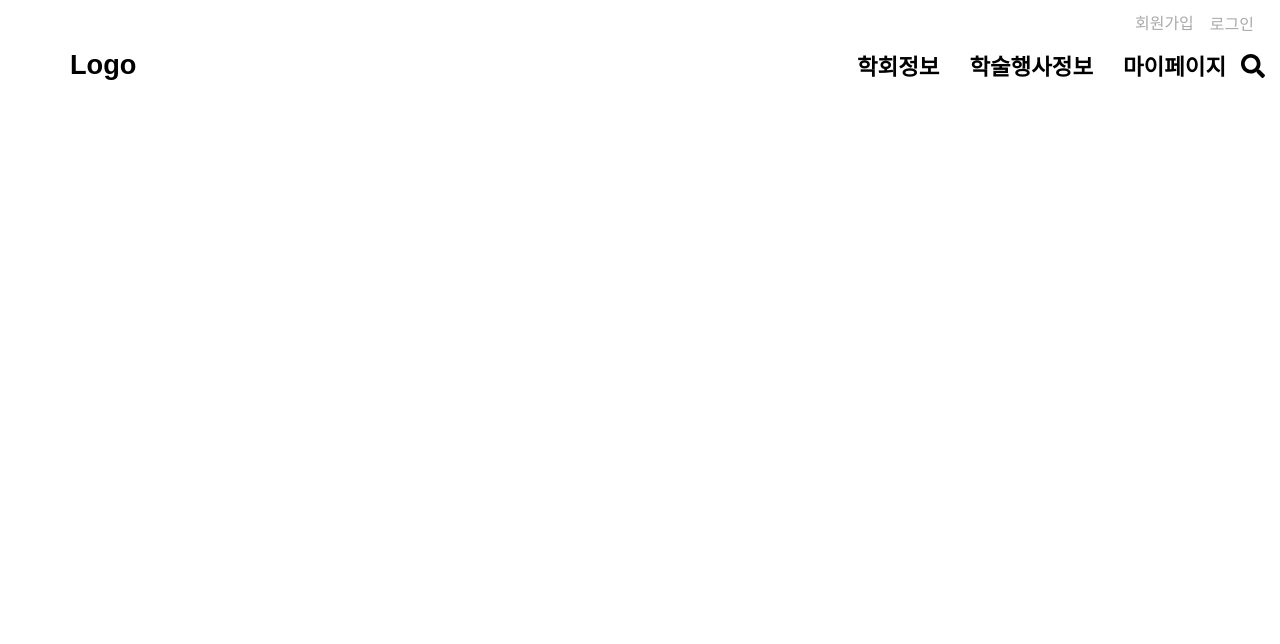
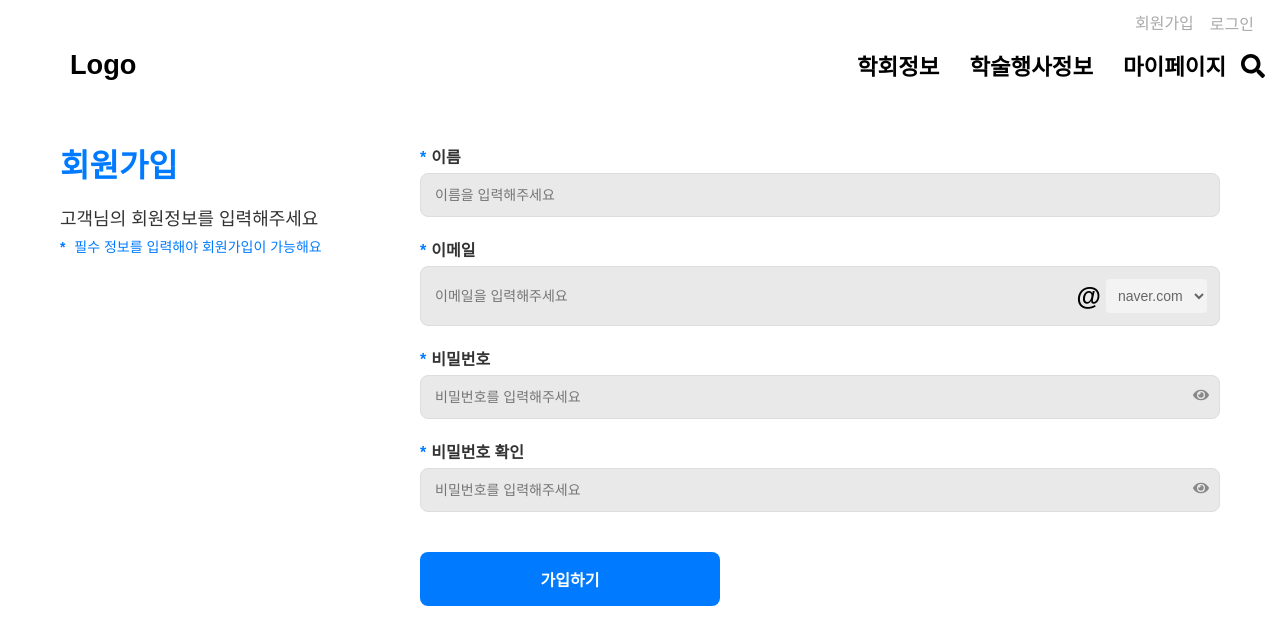
Before and after one commit to jeehyunbang/geniusmaker, a React (Create React App) app in the folder my-app/: page /register in a window 1280 px wide. Shown: the top 644 px of the page. Built offline with nearby package versions, Linux system fonts and the light colour scheme.

Commit message:
250213_3cjw

```diff
--- a/my-app/src/App.js
+++ b/my-app/src/App.js
@@ -4,6 +4,7 @@ import './App.css';
 import { FaSearch } from 'react-icons/fa';
 import Conference from './components/Conference';
 import ConferenceMem from './components/ConferenceMem'; // ConferenceMem 추가
+import Register from "./components/Register";
 import Event from './components/Event';
 import Home from './components/Home';
 import Member from './components/Member'; // 기존 Member 유지, 새로운 경로로 이동
@@ -58,7 +59,7 @@ function App() {
 
         {/* 기존 Member.js가 필요하면 새로운 경로로 이동 */}
         <Route path="/members/info" element={<Member />} />
-
+        <Route path="/register" element={<Register />} />
         <Route path="/select" element={<Select />} /> {/* Select 컴포넌트 라우트 추가 */}
         <Route path="/signup" element={<SignupForm />} />
         <Route path="/signup-con" element={<SignupFormCon/>} />
--- /dev/null
+++ b/my-app/src/components/Register.js
@@ -0,0 +1,142 @@
+import React, { useState } from "react";
+import "../css/SignupForm.css";
+import { FaEye, FaEyeSlash } from "react-icons/fa";
+
+export default function SignupForm() {
+  const [passwordVisible, setPasswordVisible] = useState(false);
+  const [confirmPasswordVisible, setConfirmPasswordVisible] = useState(false);
+  const [emailDomain, setEmailDomain] = useState("naver.com");
+  const [customDomain, setCustomDomain] = useState("");
+
+  const togglePasswordVisibility = () => {
+    setPasswordVisible(!passwordVisible);
+  };
+
+  const toggleConfirmPasswordVisibility = () => {
+    setConfirmPasswordVisible(!confirmPasswordVisible);
+  };
+
+  const handleDomainChange = (e) => {
+    const value = e.target.value;
+    if (value === "custom") {
+      setEmailDomain("");
+    } else {
+      setEmailDomain(value);
+      setCustomDomain(""); // Reset custom domain input
+    }
+  };
+
+  return (
+    <div className="signupform-container">
+      {/* Left Section */}
+      <div className="signupform-left">
+        <h1 className="signupform-title">회원가입</h1>
+        <p className="signupform-subtitle">
+          고객님의 회원정보를 입력해주세요
+          <br />
+          <span className="signupform-note">
+            <span className="signupform-required">*</span> 필수 정보를 입력해야 회원가입이 가능해요
+          </span>
+        </p>
+      </div>
+
+      {/* Right Section */}
+      <div className="signupform-right">
+        <form>
+          {/* Name */}
+          <div className="signupform-group">
+            <label>
+              <span className="signupform-required">*</span>이름
+            </label>
+            <div className="signupform-input-group">
+              <input
+                type="text"
+                placeholder="이름을 입력해주세요"
+                className="signupform-input-text"
+              />
+            </div>
+          </div>
+
+          {/* Email */}
+          <div className="signupform-group">
+            <label>
+              <span className="signupform-required">*</span>이메일
+            </label>
+            <div className="signupform-input-group">
+              <input
+                type="text"
+                placeholder="이메일을 입력해주세요"
+                className="signupform-input-text"
+              />
+              <span className="signupform-email-domain">@</span>
+              <select
+                className="signupform-domain-select"
+                value={emailDomain || "custom"}
+                onChange={handleDomainChange}
+              >
+                <option value="naver.com">naver.com</option>
+                <option value="gmail.com">gmail.com</option>
+                <option value="daum.net">daum.net</option>
+                <option value="custom">직접 입력</option>
+              </select>
+              {emailDomain === "" && (
+                <input
+                  type="text"
+                  placeholder="도메인을 입력해주세요"
+                  className="signupform-custom-domain-input"
+                  value={customDomain}
+                  onChange={(e) => setCustomDomain(e.target.value)}
+                />
+              )}
+            </div>
+          </div>
+
+          {/* Password */}
+          <div className="signupform-group">
+            <label>
+              <span className="signupform-required">*</span>비밀번호
+            </label>
+            <div className="signupform-input-group">
+              <input
+                type={passwordVisible ? "text" : "password"}
+                placeholder="비밀번호를 입력해주세요"
+                className="signupform-input-text"
+              />
+              <span
+                className="signupform-icon"
+                onClick={togglePasswordVisibility}
+              >
+                {passwordVisible ? <FaEyeSlash /> : <FaEye />}
+              </span>
+            </div>
+          </div>
+
+          {/* Confirm Password */}
+          <div className="signupform-group">
+            <label>
+              <span className="signupform-required">*</span>비밀번호 확인
+            </label>
+            <div className="signupform-input-group">
+              <input
+                type={confirmPasswordVisible ? "text" : "password"}
+                placeholder="비밀번호를 입력해주세요"
+                className="signupform-input-text"
+              />
+              <span
+                className="signupform-icon"
+                onClick={toggleConfirmPasswordVisibility}
+              >
+                {confirmPasswordVisible ? <FaEyeSlash /> : <FaEye />}
+              </span>
+            </div>
+          </div>
+
+          {/* Submit Button */}
+          <button type="submit" className="signupform-submit-button">
+            가입하기
+          </button>
+        </form>
+      </div>
+    </div>
+  );
+}
--- a/my-app/src/css/ConferenceDetail.css
+++ b/my-app/src/css/ConferenceDetail.css
@@ -102,7 +102,7 @@
   }
 
   .conference-name {
-    font-size:40px;
+    font-size:45px;
     font-weight: bold;
     color: #222;
   }
@@ -121,7 +121,7 @@
   }
 
   .conference-details li {
-    font-size: 16px;
+    font-size: 20px;
     font-weight: bold;
 
     margin: 8px 0;
@@ -134,7 +134,7 @@
 
   /* 링크 스타일 */
   .conference-details a {
-    color: #555555;
+    color: #1c54a7;
     text-decoration: none;
     font-weight: bold;
   }
--- /dev/null
+++ b/my-app/src/css/Register.css
@@ -0,0 +1,105 @@
+/* 전체 레이아웃 */
+.signupform-container {
+    display: flex;
+    justify-content: space-between; /* 좌우 배치 */
+    align-items: flex-start;
+    width: 100%;
+    max-width: 1200px; /* 고정된 최대 너비 */
+    margin: 0 auto; /* 가운데 정렬 */
+    padding: 50px 20px; /* 적당한 여백 */
+    box-sizing: border-box;
+  }
+
+  /* 왼쪽 이미지 업로드 영역 */
+  .signupform-left {
+    flex: 1;
+    max-width: 300px; /* 고정된 크기 */
+    padding-right: 30px;
+    margin-top: -25px;
+    display: flex;
+    flex-direction: column;
+    align-items: center;
+  }
+
+  .image-upload-section {
+    display: flex;
+    flex-direction: column;
+    align-items: center;
+    justify-content: center;
+    width: 100%;
+    padding: 20px;
+    border: 2px dashed #ccc;
+    border-radius: 10px;
+    background-color: #f9f9f9;
+    text-align: center;
+  }
+
+  .image-placeholder {
+    width: 150px;
+    height: 150px;
+    background-color: #ddd;
+    display: flex;
+    align-items: center;
+    justify-content: center;
+    border-radius: 10px;
+    margin-bottom: 10px;
+  }
+
+  .image-input {
+    margin-top: 10px;
+  }
+
+  /* 오른쪽 입력 폼 영역 */
+  .signupform-right {
+    flex: 2;
+    max-width: 800px; /* 고정된 크기 */
+  }
+
+  /* 입력 필드 공통 */
+  .signupform-group {
+    display: flex;
+    align-items: center;
+    justify-content: space-between;
+    margin-bottom: 15px;
+  }
+
+  .signupform-group label {
+    font-size: 16px;
+    font-weight: bold;
+    width: 150px;
+    text-align: right;
+    padding-right: 10px;
+  }
+
+  .signupform-input-text {
+    flex: 1;
+    padding: 10px;
+    border: 1px solid #ddd;
+    border-radius: 8px;
+    background-color: rgb(233, 233, 233);
+    font-size: 14px;
+    outline: none;
+  }
+
+  .signupform-input-text:focus {
+    border-color: #007bff;
+  }
+
+  .signupform-submit-button {
+    width: 100%; /* 버튼 전체 너비 */
+    max-width: 300px; /* 고정된 최대 크기 */
+    margin: 20px auto; /* 가운데 정렬 */
+    background: #007bff;
+    color: #fff;
+    font-size: 16px;
+    font-weight: bold;
+    padding: 15px;
+    border: none;
+    border-radius: 8px;
+    cursor: pointer;
+    transition: background 0.3s ease;
+  }
+
+  .signupform-submit-button:hover {
+    background: #0056b3;
+  }
--- a/my-app/src/css/Select.css
+++ b/my-app/src/css/Select.css
@@ -1,102 +1,131 @@
-/* 화면 중앙 정렬 *//*
-.container {
-    display: flex;
-    justify-content: center;
-    align-items: center;
-    height: 100vh;
-    gap: 20px;
-  }
-
-  /* 둥근 네모 *//*
-  .box {
-    display: flex;
-    justify-content: center;
-    align-items: center;
-    margin: 15px;
-    width: 150px;
-    height: 150px;
-    border-radius: 20px;
-    background-color: #007bff;
-    color: white;
-    font-size: 20px;
-    font-weight: bold;
-    box-shadow: 0 4px 6px rgba(0, 0, 0, 0.1);
-    cursor: pointer;
-    transition: transform 0.3s ease, background-color 0.3s ease;
-  }
-
-  /* Hover 효과 *//*
-  .box:hover {
-    transform: scale(1.1);
-    background-color: #0056b3;
-  }
-
-  /* 전체 레이아웃 */
-.select-container {
+/* 전체 레이아웃 */
+.signupform-container {
   display: flex;
   justify-content: space-between; /* 좌우 배치 */
   align-items: flex-start;
   width: 100%;
   max-width: 1200px; /* 고정된 최대 너비 */
   margin: 0 auto; /* 가운데 정렬 */
-  margin-top: 250px;
   padding: 50px 20px; /* 적당한 여백 */
   box-sizing: border-box;
 }
 
 /* 왼쪽 설명 영역 */
-.select-left {
+.signupform-left {
   flex: 1;
   max-width: 300px; /* 고정된 크기 */
   padding-right: 30px;
-  margin-left: 40px;
+  margin-top: -25px;
 }
 
-.select-title {
+.signupform-title {
   font-size: 32px;
   font-weight: bold;
   color: #007bff;
   margin-bottom: 20px;
 }
 
-.select-subtitle {
+.signupform-subtitle {
   font-size: 18px;
   color: #333;
   margin-bottom: 20px;
   line-height: 1.5;
 }
 
-.select-note {
+.signupform-note {
   font-size: 14px;
   color: #007bff;
 }
 
-/* 오른쪽 버튼 영역 */
-.select-right {
+/* 오른쪽 입력 폼 영역 */
+.signupform-right {
   flex: 2;
   max-width: 800px; /* 고정된 크기 */
-  display: flex;
-  justify-content: center;
-  align-items: center;
-  gap: 20px; /* 버튼 간 간격 */
 }
 
-/* 버튼 스타일 */
-.select-button {
-  width: 150px;
-  height: 150px;
-  background-color: #007bff;
-  color: white;
-  font-size: 20px;
-  font-weight: bold;
-  border: none;
-  border-radius: 20px;
-  cursor: pointer;
-  transition: transform 0.3s ease, background-color 0.3s ease;
-  box-shadow: 0 4px 6px rgba(0, 0, 0, 0.1);
+/* 입력 필드 공통 */
+.signupform-input-group {
+  display: flex;
+  align-items: center;
+  border: 1px solid #ddd;
+  border-radius: 8px;
+  padding: 12px;
+  margin-bottom: 10px;
+  position: relative;
+  background-color: rgb(233, 233, 233);
 }
 
-.select-button:hover {
-  transform: scale(1.1);
-  background-color: #0056b3;
+.signupform-input-text {
+  flex: 1;
+  border: none;
+  outline: none;
+  font-size: 14px;
+  background-color: rgb(233, 233, 233);
 }
+
+.signupform-domain-select {
+  margin-left: 5px;
+  padding: 8px;
+  border: none;
+  background: #f3f3f3;
+  border-radius: 4px;
+  font-size: 14px;
+  color: #666;
+}
+
+.signupform-email-domain {
+  font-size: 25px;
+  font-weight: bold;
+}
+
+.signupform-icon {
+  position: absolute;
+  right: 10px; /* 입력 필드 가장 오른쪽 */
+  color: #888;
+  cursor: pointer;
+}
+
+.signupform-helper-text {
+  font-size: 12px;
+  color: #007bff;
+  margin-top: 5px;
+}
+
+/* 회원가입 버튼 */
+.signupform-submit-button {
+  width: 100%; /* 버튼 전체 너비 */
+  max-width: 300px; /* 고정된 최대 크기 */
+  margin: 20px auto; /* 가운데 정렬 */
+  background: #007bff;
+  color: #fff;
+  font-size: 16px;
+  font-weight: bold;
+  padding: 15px;
+  border: none;
+  border-radius: 8px;
+  cursor: pointer;
+  transition: background 0.3s ease;
+}
+
+.signupform-submit-button:hover {
+  background: #0056b3;
+}
+
+/* 고정된 위치와 크기 */
+.signupform-group {
+  margin-bottom: 20px;
+}
+
+.signupform-group label {
+  font-size: 16px;
+  font-weight: bold;
+  margin-bottom: 5px;
+  display: block;
+  color: #333;
+}
+
+.signupform-required {
+  color: #007bff;
+  margin-right: 5px;
+  font-weight: bold;
+}
```
Also changed, not shown: my-app/src/components/ConferenceDetail.js (+36 -29 lines), my-app/src/components/ConferenceMem.js (+9 -1 lines).
